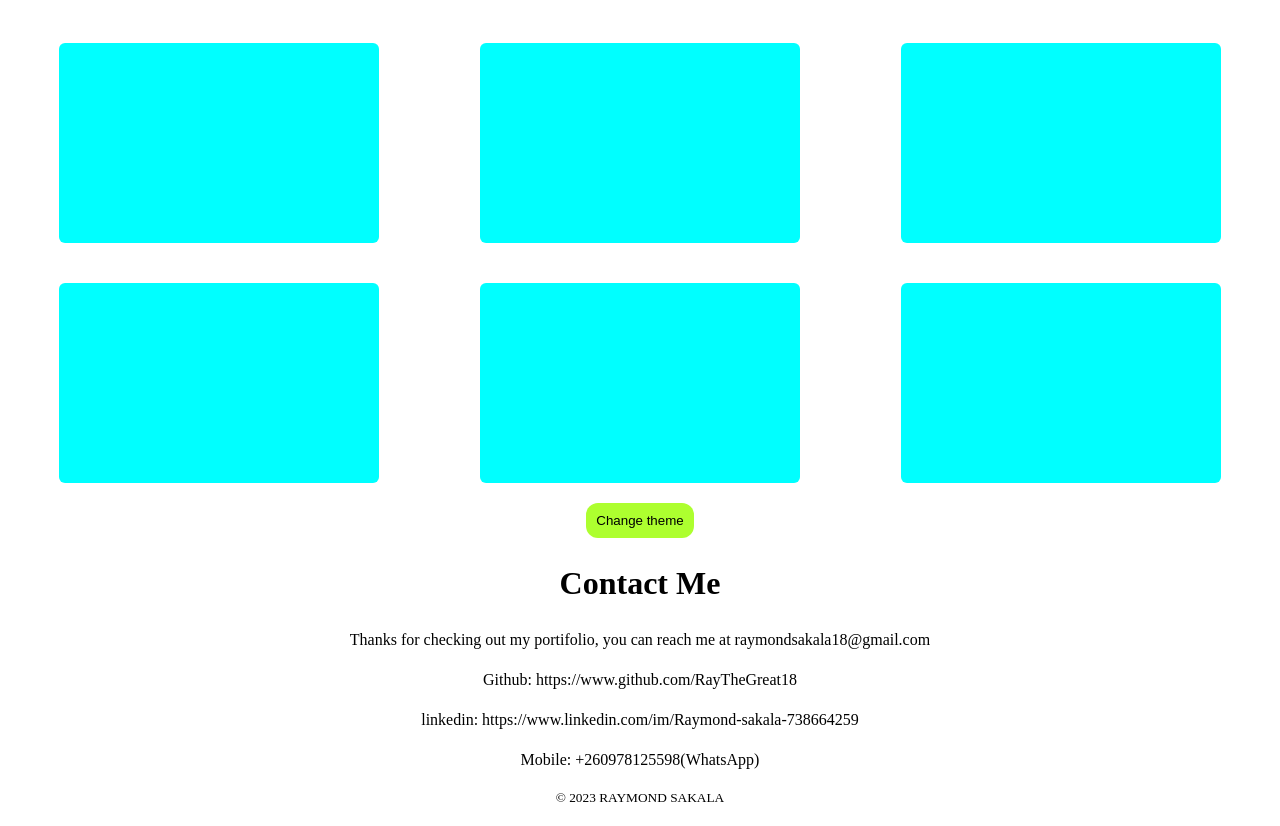
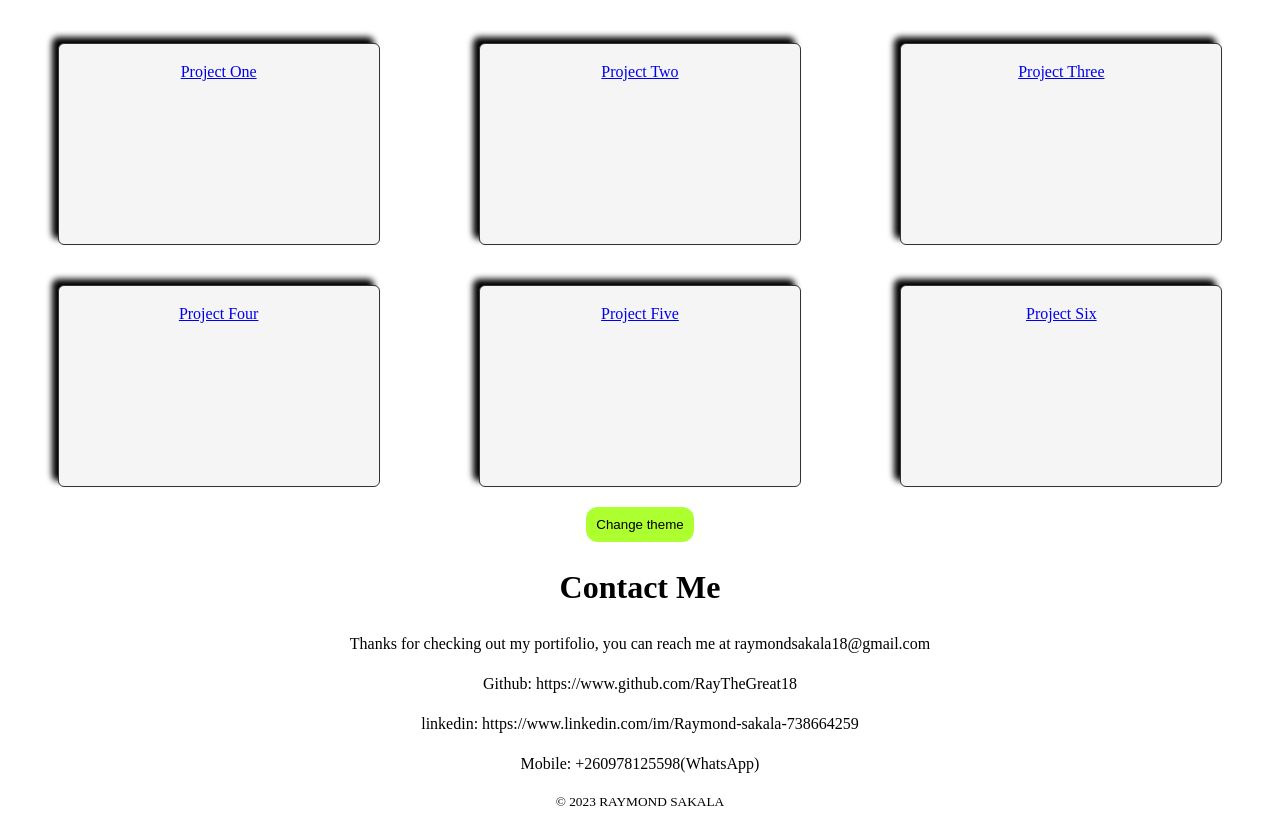
Before and after one commit to RayTheGreat18/Raymond-Sakala-portifolio-website, a plain HTML site: page index.html in a window 1280 px wide. Shown: the part 624-1450 px from the top of the page. Drawn offline with Linux system fonts and the light colour scheme.

Commit message:
Add links to cards

```diff
--- a/index.html
+++ b/index.html
@@ -45,12 +45,31 @@
         <div class="container">
             <h2>Projects</h2>
             <div class="project-card">
-                <div class="card"></div>
-                <div class="card"></div>
-                <div class="card"></div>
-                <div class="card"></div>
-                <div class="card"></div>
-                <div class="card"></div>
+
+                <a href="https://x-clone-formerly-twitter-raysakala.netlify.app/" target="_blank">
+                    <div class="card"><p>Project One</p></div>
+                </a>
+
+                <a href="https://password-generator-raysakala.netlify.app/" target="_blank">
+                    <div class="card"><p>Project Two</p></div>
+                </a>
+
+                <a href="https://paymen-process-site.netlify.app/" target="_blank">
+                    <div class="card"><p>Project Three</p></div>
+                </a>
+
+                <a href="https://add-to-cart-with-firebase-raysakala.netlify.app/" target="_blank">
+                    <div class="card"><p>Project Four</p></div>
+                </a>
+
+                <a href="https://cars-counter-app-raysakala.netlify.app/" target="_blank">
+                    <div class="card"><p>Project Five</p></div>
+                </a>
+
+                <a href="https://us-firstlady-birthday-site-raysakl.netlify.app/" target="_blank">
+                    <div class="card"><p>Project Six</p></div>
+                </a>
+
             </div>
         </div>
         <button id="dark-light-theme">Change theme</button>
--- a/styles.css
+++ b/styles.css
@@ -18,7 +18,7 @@ h1,h2 {
 
 .lists {
     color: white;
-    list-style: none;
+    text-decoration: none;
 }
 
 .blur {
@@ -28,8 +28,6 @@ h1,h2 {
 .section--paragraph {
     max-width: 600px;
     margin: 0 auto;
-    /* margin-left: auto;
-    margin-right: auto; */
 }
 
 p {
@@ -71,10 +69,13 @@ nav ul li {
 .card {
     height: 200px;
     width: 320px;
-    background-color: aqua;
+    background-color: whitesmoke;
+    border: 0.5px solid #333;
     border-radius: 6px;
     margin: 20px;
     flex-wrap: order;
+    text-decoration: none;
+    box-shadow: -6px -6px 6px black;
 }
 
 #dark-light-theme {
@@ -82,6 +83,7 @@ nav ul li {
     padding: 10px;
     background-color: greenyellow;
     border: none;
+    cursor: pointer;
 }
 
 .dark {
```
